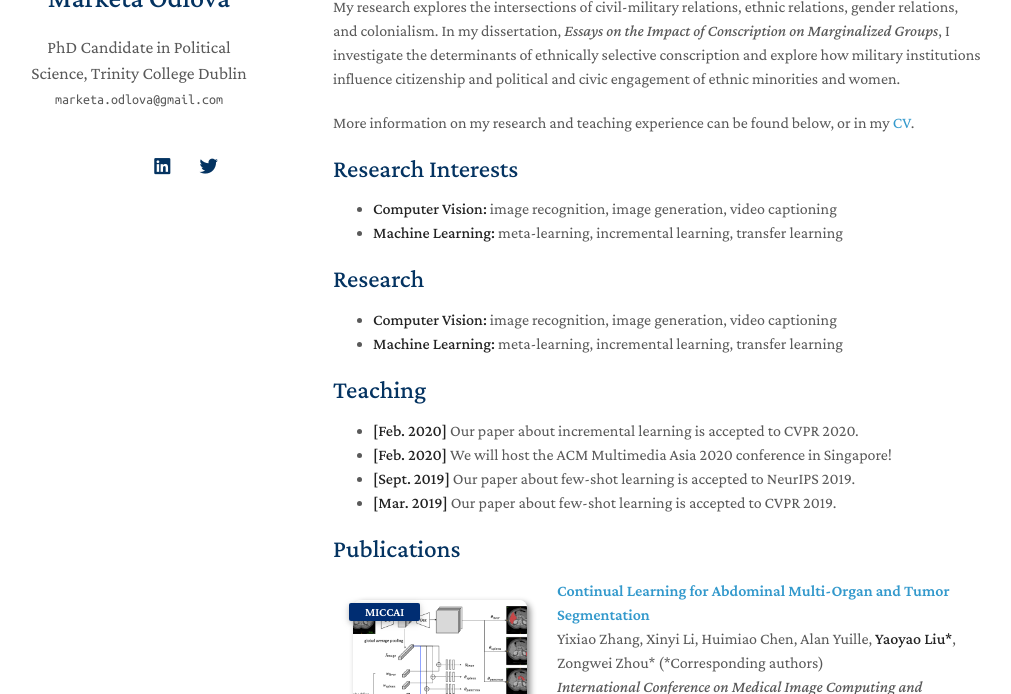
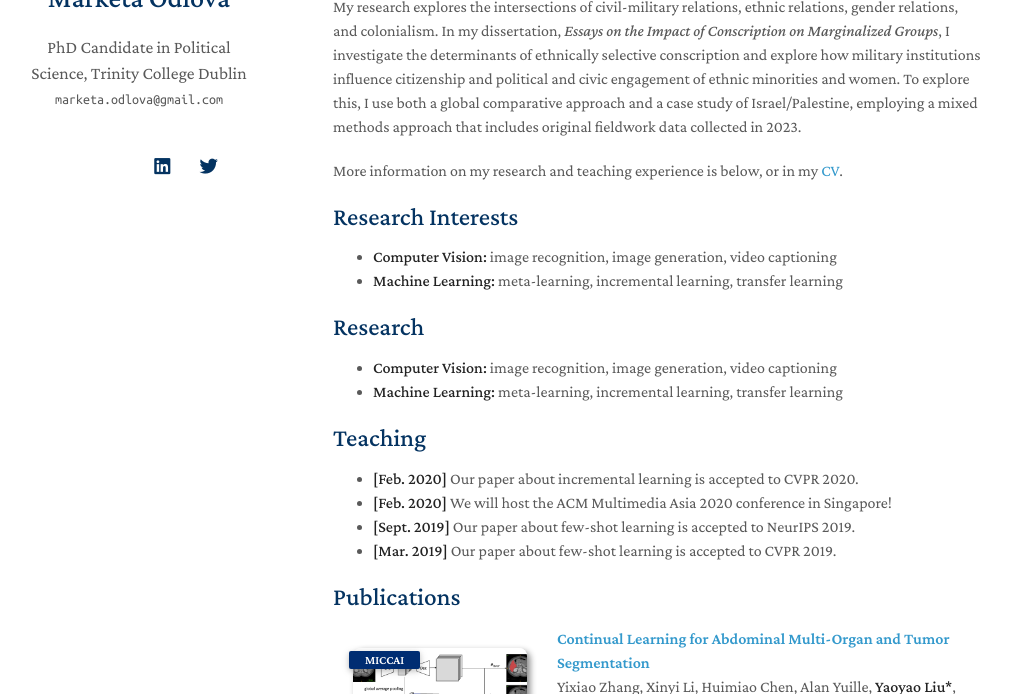
Before and after one commit to marketao/marketao.github.io, a Jekyll site: the page built from index.md, in a window 1280 px wide and 900 px high, cut to the strip 206-900 px from the top of the window. Shown: the whole strip, without its empty margins (137-1148 px from the left). Built offline with Jekyll 4.4.1, drawn with Linux system fonts in a browser that asks for light colours; nearby versions of some CDN libraries; a style sheet for code colours, icons or effects is not loaded; our own code applies the rules of GitHub Pages for plain Markdown files.

Commit message:
Update index.md

```diff
--- a/index.md
+++ b/index.md
@@ -6,9 +6,9 @@
 
 I am a 4th year PhD candidate in Political Science at [Trinity College Dublin](http://tcd.ie), Ireland. I hold an MA in International Relations from [Charles University in Prague](http://cuni.cz), and a BA in Political Science from [Palacký University in Olomouc](http://upol.cz).
 
-My research explores the intersections of civil-military relations, ethnic relations, gender relations, and colonialism. In my dissertation, <em>Essays on the Impact of Conscription on Marginalized Groups</em>, I investigate the determinants of ethnically selective conscription and explore how military institutions influence citizenship and political and civic engagement of ethnic minorities and women.
+My research explores the intersections of civil-military relations, ethnic relations, gender relations, and colonialism. In my dissertation, <em>Essays on the Impact of Conscription on Marginalized Groups</em>, I investigate the determinants of ethnically selective conscription and explore how military institutions influence citizenship and political and civic engagement of ethnic minorities and women. To explore this, I use both a global comparative approach and a case study of Israel/Palestine, employing a mixed methods approach that includes original fieldwork data collected in 2023.
 
-More information on my research and teaching experience can be found below, or in my [CV](assets/files/curriculum_vitae.pdf).
+More information on my research and teaching experience is below, or in my [CV](assets/files/curriculum_vitae.pdf).
 
 ## Research Interests
 
```
